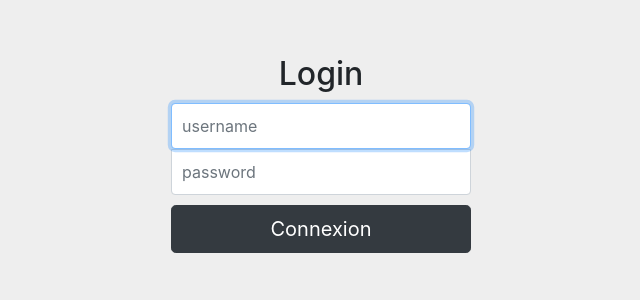
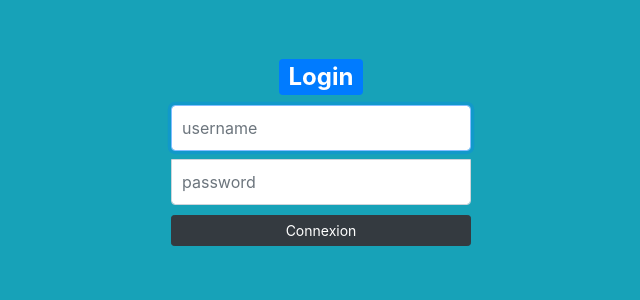
Before and after one commit to halhnini/tchat, a PHP site: page / in a window 1280 px wide. Shown: the top 300 px of the page, without its empty margins (319-959 px from the left). Run offline with PHP 8.4, Linux system fonts and the light colour scheme; some libraries are stand-ins or nearby versions.

Commit message:
tchat app

```diff
--- a/views/layout.php
+++ b/views/layout.php
@@ -6,7 +6,7 @@
     <meta name="viewport" content="width=device-width, initial-scale=1">
     <meta name="author" content="">
     <link rel="stylesheet" href="public/assets/bootstrap/css/bootstrap.min.css" type="text/css">
-    <link rel="stylesheet" href="public/assets/global/css/layout.css" type="text/css">
+    <link rel="stylesheet" href="public/assets/bootstrap/css/main.css" type="text/css">
 
     <title>T'Chat <?php echo $_GET['action'] ?></title>
 
@@ -14,7 +14,7 @@
 
 <body>
 
-<div class="container">
+<div class="container bg-info">
 
     <div class="jumbotron">
       <h1 class="display-4">Hello, <?php echo $user->getUsername(); ?>!</h1>
@@ -58,6 +58,6 @@
 
 <script type="text/javascript" src="public/assets/jquery/jquery.min.js"></script>
 <script type="text/javascript" src="public/assets/bootstrap/js/bootstrap.min.js"></script>
-<script type="text/javascript" src="public/assets/global/js/layout.js"></script>
+<script type="text/javascript" src="public/assets/jquery/main.js"></script>
 </body>
 </html>
--- a/views/login.php
+++ b/views/login.php
@@ -8,12 +8,12 @@
     <title>T-Chat : Login</title>
 
     <link rel="stylesheet" href="public/assets/bootstrap/css/bootstrap.min.css" type="text/css">
-    <link rel="stylesheet" href="public/assets/global/css/login.css" type="text/css">
+    <link rel="stylesheet" href="public/assets/bootstrap/css/login.css" type="text/css">
 </head>
 
-<body>
+<body class="bg-info">
 
-<div class="container">
+<div class="container bg-info">
 
     <form method="post" action="index.php?act=login&ctrl=User" class="form-signin">
         <?php if (isset($error_msg) and !empty($error_msg)){?>
@@ -24,17 +24,17 @@
             <p><?php echo $error_msg; ?></p>
         </div>
         <?php }?>
-        <h2 class="form-signin-heading">Login</h2>
+        <h2 class="form-signin-heading"><span class="badge badge-primary">Login</span></h2>
         <label for="username" class="sr-only">Username</label>
-        <input type="text" id="username" name="username" class="form-control" placeholder="username" required autofocus>
+        <input type="text" id="username" name="username" class="form-control mb-2" placeholder="username" required autofocus>
         <label for="password" class="sr-only">Password</label>
         <input type="password" id="password" name="password" class="form-control" placeholder="password" required>
 
-        <button class="btn btn-lg btn-dark btn-block" type="submit">Connexion</button>
+        <button class="btn btn-sm btn-block btn-dark" type="submit">Connexion</button>
     </form>
 
 </div>
-<script type="text/javascript" src="public/assets/jquery/jquery-3.2.1.min.js"></script>
+<script type="text/javascript" src="public/assets/jquery/jquery.min.js"></script>
 <script type="text/javascript" src="public/assets/bootstrap/js/bootstrap.min.js"></script>
 </body>
 </html>
```
Also changed, not shown: public/assets/bootstrap/css/login.css (renamed from public/assets/global/css/login.css), public/assets/bootstrap/css/main.css (renamed from public/assets/global/css/layout.css), public/assets/jquery/main.js (renamed from public/assets/global/js/layout.js).
